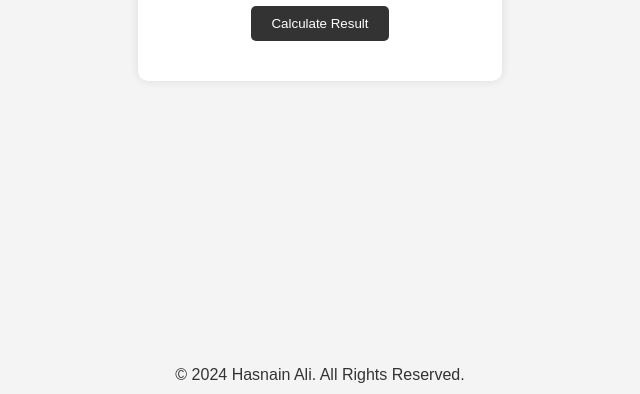
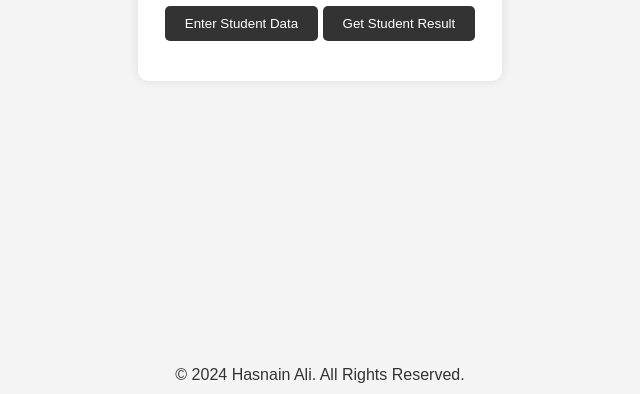
Before and after one commit to hasnainalix1/script-9-11, a plain HTML site: page index.html in a window 1280 px wide. Shown: the part 406-800 px from the top of the page, without its empty margins (320-960 px from the left). Drawn offline with Linux system fonts and the light colour scheme.

Commit message:
Update index.html

```diff
--- a/index.html
+++ b/index.html
@@ -10,19 +10,15 @@
 
     <div class="result-container">
         <h1>Marksheet Calculator</h1>
-        <button class="btn" onclick="calculateResult()">Calculate Result</button>
+        <button class="btn" onclick="calculateResult()">Enter Student Data</button>
+        <button class="btn" onclick="getStudentResult()">Get Student Result</button>
 
         <div class="result-box" id="result-box"></div>
     </div>
 
-
     <footer>
-        &copy; 2024  Hasnain Ali. All Rights Reserved.
+        &copy; 2024 Hasnain Ali. All Rights Reserved.
     </footer>
-
-
-
-
 
     <script src="script.js"></script>
 </body>
```
